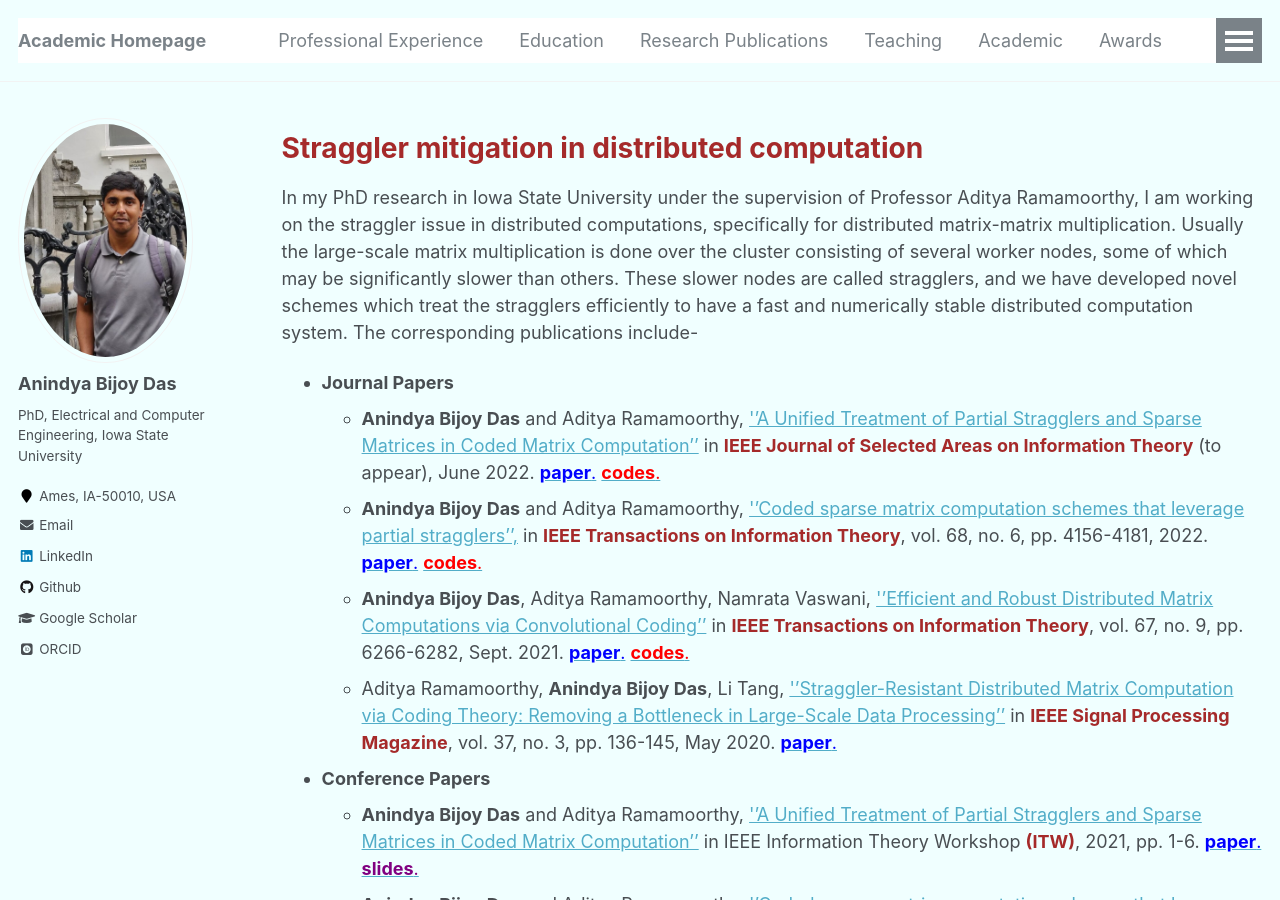
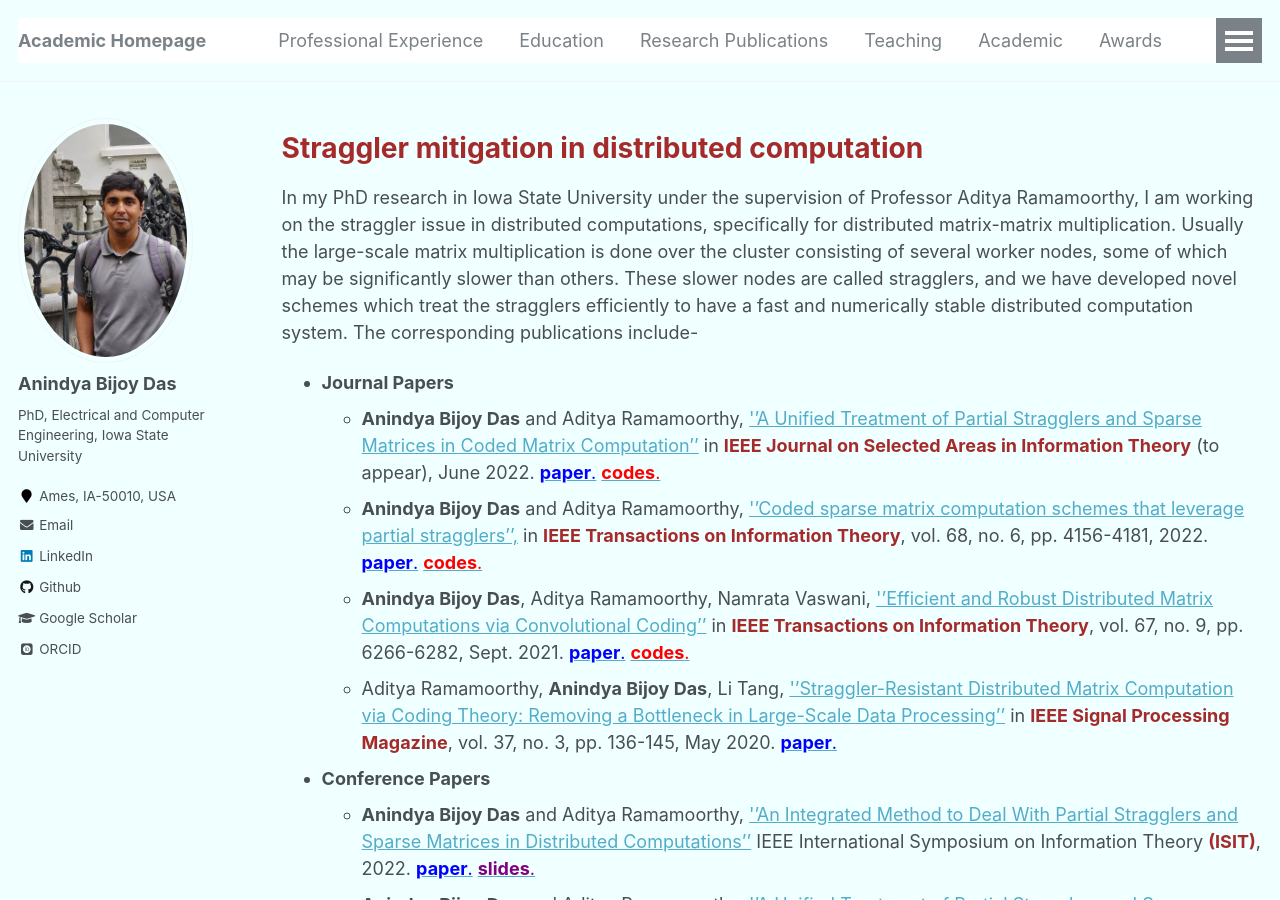
Before and after one commit to anindyabijoydas/portfolio, a Jekyll site: the page built from _pages/research.md, in a window 1280 px wide and 900 px high. Built offline with Jekyll 4.4.1, drawn with Linux system fonts in a browser that asks for light colours; some web fonts are replaced.

Commit message:
Update research.md

```diff
--- a/_pages/research.md
+++ b/_pages/research.md
@@ -17,12 +17,13 @@ redirect_from:
 In my PhD research in Iowa State University under the supervision of Professor Aditya Ramamoorthy, I am working on the straggler issue in distributed computations, specifically for distributed matrix-matrix multiplication. Usually the large-scale matrix multiplication is done over the cluster consisting of several worker nodes, some of which may be significantly slower than others. These slower nodes are called stragglers, and we have developed novel schemes which treat the stragglers efficiently to have a fast and numerically stable distributed computation system. The corresponding publications include-
 
 * **Journal Papers**
-  * **Anindya Bijoy Das** and Aditya Ramamoorthy, [''A Unified Treatment of Partial Stragglers and Sparse Matrices in Coded Matrix Computation''](https://ieeexplore.ieee.org/document/9810006) in <span style="color:brown">**IEEE Journal of Selected Areas on Information Theory**</span> (to appear), June 2022. [<span style="color:blue">**paper**.</span>](https://www.dropbox.com/s/x7rfzpff0g31w10/2109.12070.pdf?dl=0) [<span style="color:red">**codes**.</span>](https://github.com/anindyabijoydas/UnifiedTreatment)
+  * **Anindya Bijoy Das** and Aditya Ramamoorthy, [''A Unified Treatment of Partial Stragglers and Sparse Matrices in Coded Matrix Computation''](https://ieeexplore.ieee.org/document/9810006) in <span style="color:brown">**IEEE Journal on Selected Areas in Information Theory**</span> (to appear), June 2022. [<span style="color:blue">**paper**.</span>](https://www.dropbox.com/s/x7rfzpff0g31w10/2109.12070.pdf?dl=0) [<span style="color:red">**codes**.</span>](https://github.com/anindyabijoydas/UnifiedTreatment)
   * **Anindya Bijoy Das** and Aditya Ramamoorthy, [''Coded sparse matrix computation schemes that leverage partial stragglers'',](https://ieeexplore.ieee.org/document/9717254) in <span style="color:brown">**IEEE Transactions on Information Theory**</span>, vol. 68, no. 6, pp. 4156-4181, 2022. [<span style="color:blue">**paper**.</span>](https://www.dropbox.com/s/v9sh9ozqe37afw6/coded_sp.pdf?dl=0)  [<span style="color:red">**codes**.</span>](https://github.com/anindyabijoydas/LeveragePartialStragglers)
    * **Anindya Bijoy Das**, Aditya Ramamoorthy, Namrata Vaswani, [''Efficient and Robust Distributed Matrix Computations via Convolutional Coding''](https://ieeexplore.ieee.org/abstract/document/9478901) in <span style="color:brown">**IEEE Transactions on Information Theory**</span>, vol. 67, no. 9, pp. 6266-6282, Sept. 2021. [<span style="color:blue">**paper**.</span>](https://www.dropbox.com/s/jor6hn9lkdba62c/ittrans.pdf?dl=0) [<span style="color:red">**codes**.</span>](https://github.com/anindyabijoydas/StragglerMitigateConvCodes)
    * Aditya Ramamoorthy, **Anindya Bijoy Das**, Li Tang, [''Straggler-Resistant Distributed Matrix Computation via Coding Theory: Removing a Bottleneck in Large-Scale Data Processing''](https://ieeexplore.ieee.org/abstract/document/9084368) in <span style="color:brown">**IEEE Signal Processing Magazine**</span>, vol. 37, no. 3, pp. 136-145, May 2020. [<span style="color:blue">**paper**.</span>](https://www.dropbox.com/s/48di7uhogpsv49k/spmag.pdf?dl=0)
 
 * **Conference Papers**
+   * **Anindya Bijoy Das** and Aditya Ramamoorthy, [''An Integrated Method to Deal With Partial Stragglers and Sparse Matrices in Distributed Computations''](https://www.dropbox.com/s/gbr59t8jprs81i1/ISIT_Sub_2022.pdf?dl=0) IEEE International Symposium on Information Theory <span style="color:brown">**(ISIT)**</span>, 2022. [<span style="color:blue">**paper**.</span>](https://www.dropbox.com/s/hkz63g3te7zfftr/coded_sparse.pdf?dl=0) [<span style="color:purple">**slides**.</span>](https://www.dropbox.com/s/6739v52zdu22djt/ISIT_22.pdf?dl=0)
    * **Anindya Bijoy Das** and Aditya Ramamoorthy, [''A Unified Treatment of Partial Stragglers and Sparse Matrices in Coded Matrix Computation''](https://arxiv.org/abs/2109.12070) in IEEE Information Theory Workshop <span style="color:brown">**(ITW)**</span>, 2021, pp. 1-6. [<span style="color:blue">**paper**.</span>](https://www.dropbox.com/s/b8mf72b0jzfo3y4/class.pdf?dl=0) [<span style="color:purple">**slides**.</span>](https://www.dropbox.com/s/wowfbn9dnygnp6h/class_presentation.pdf?dl=0)
    * **Anindya Bijoy Das** and Aditya Ramamoorthy, [''Coded sparse matrix computation schemes that leverage partial stragglers''](https://ieeexplore.ieee.org/abstract/document/9518059) IEEE International Symposium on Information Theory <span style="color:brown">**(ISIT)**</span>, 2021, pp. 1570-1575. [<span style="color:blue">**paper**.</span>](https://www.dropbox.com/s/hkz63g3te7zfftr/coded_sparse.pdf?dl=0) [<span style="color:purple">**slides**.</span>](https://www.dropbox.com/s/6v6sn0urfh8ique/sparse_presentaion.pdf?dl=0)
    * **Anindya Bijoy Das**, Aditya Ramamoorthy and Namrata Vaswani, [''Efficient and Robust Distributed Matrix Computations via Convolutional Coding''](https://ieeexplore.ieee.org/abstract/document/9518059) IEEE International Symposium on Information Theory <span style="color:brown">**(ISIT)**</span>, 2021, pp. 1724-1729. [<span style="color:blue">**paper**.</span>](https://www.dropbox.com/s/xxfxu4otrqjs9yu/conv_code.pdf?dl=0) [<span style="color:purple">**slides**.</span>](https://www.dropbox.com/s/gy828wi4yuf7wrt/ittrans_presentation.pdf?dl=0)
```
